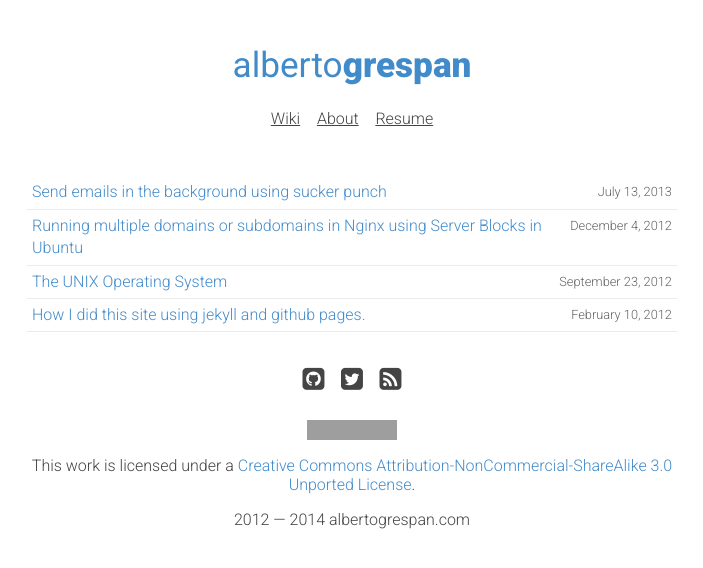
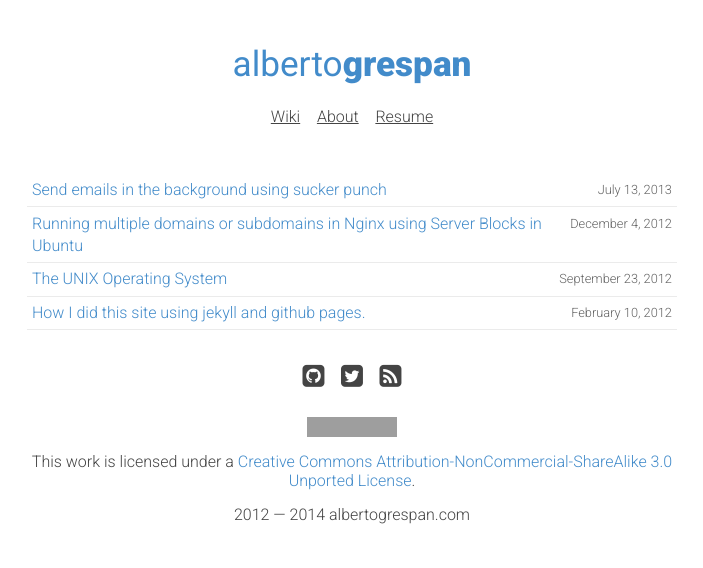
Before and after one commit to albertogg/albertogg.github.com, a Jekyll site: the page built from index.html, in a window 1280 px wide. Shown: the top 568 px of the page, without its empty margins (288-991 px from the left). Built offline with Jekyll 4.4.1, drawn with Linux system fonts in a browser that asks for light colours; nearby versions of some CDN libraries; library files that are not in the unit come from our copies; Markdown is read by kramdown in place of the engine named in the settings; grey boxes are pictures that could not be loaded.

Commit message:
Add normalize.css to the page header.

```diff
--- a/_layouts/default.html
+++ b/_layouts/default.html
@@ -9,6 +9,7 @@
     <title>{{ page.title }}</title>
     <link href='http://fonts.googleapis.com/css?family=Roboto:400,300,900,300italic' rel='stylesheet' type='text/css'>
     <link href="//netdna.bootstrapcdn.com/font-awesome/4.0.3/css/font-awesome.css" rel="stylesheet">
+    <link rel="stylesheet" type="text/css" href="/css/normalize.css">
     <link rel="stylesheet" type="text/css" href="/css/style.css">
     <script src="/js/analytics.js"></script>
   </head>
```
